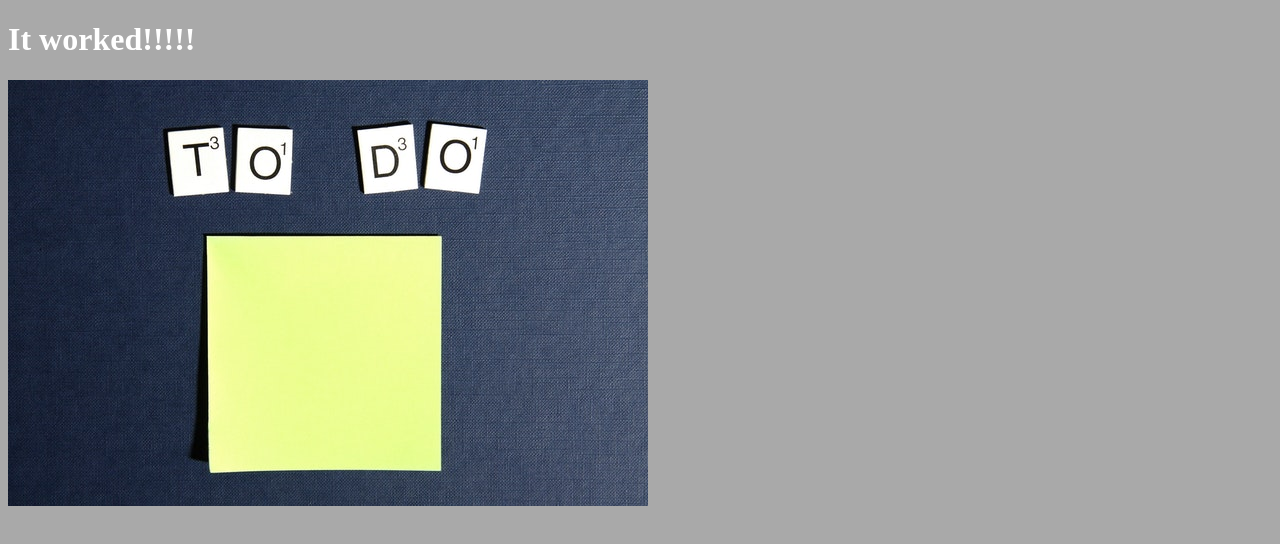
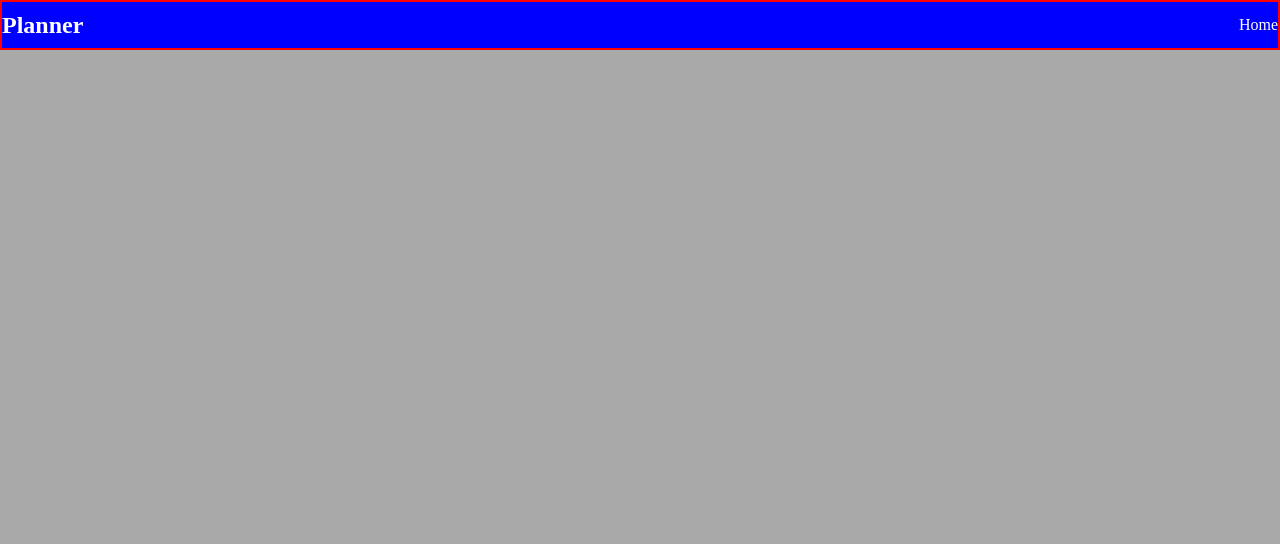
Before and after one commit to artsycoder533/Planner, a website built with webpack: page dist/index.html in a window 1280 px wide. Built offline with nearby package versions, Linux system fonts and the light colour scheme.

Commit message:
added createUI.js
imported createUI into index.js

```diff
--- a/src/index.js
+++ b/src/index.js
@@ -1,16 +1,8 @@
 import "./styles/style.scss";
 import Pic from "./assets/pic.jpg";
+import { renderNavbar } from "./scripts/createUI.js";
 
-function component() {
-    const element = document.createElement("div");
-    const myImage = new Image();
-    myImage.src = Pic;
-    const heading = document.createElement("h1");
-    heading.classList.add("heading");
-    heading.textContent = "It worked!!!!!";
-    element.appendChild(heading);
-    element.appendChild(myImage);
-    return element;
-}
 
-document.body.appendChild(component());
+//window.addEventListener("DOMContentLoaded", renderNavbar());
+
+document.body.appendChild(renderNavbar());
--- /dev/null
+++ b/src/scripts/createUI.js
@@ -0,0 +1,42 @@
+function renderNavbar() {
+	const header = createElement("header");
+	const nav = createElementWithClass("nav", "nav");
+	const navHeader = createElementWithClass("div", "nav__header");
+	const navText = createTextElement("h1", "nav__text", "Planner");
+	const navLinks = createElementWithClass("ul", "nav__links");
+	const li = createElement("li");
+	const navLink = createLink("a", "nav__link", "index.html", "Home");
+	navHeader.appendChild(navText);
+	nav.appendChild(navHeader);
+	navLinks.appendChild(li);
+	li.appendChild(navLink);
+	nav.appendChild(navLinks);
+	header.appendChild(nav);
+	return header;
+}
+
+function createLink(type, classList, src, text) {
+	const element = document.createElement("a");
+	element.classList.add(classList);
+	element.src = src;
+	element.textContent = `${text}`;
+	return element;
+}
+function createElement(type) {
+	const element = document.createElement(type);
+	return element;
+}
+function createElementWithClass(type, classList) {
+	const element = document.createElement(type);
+	element.classList.add(classList);
+	return element;
+}
+
+function createTextElement(type, classList, text) {
+	const element = document.createElement(type);
+	element.classList.add(classList);
+	element.textContent = `${text}`;
+	return element;
+}
+
+export { renderNavbar };
--- a/src/styles/style.scss
+++ b/src/styles/style.scss
@@ -1,12 +1,38 @@
 $background-color: darkgray;
 
+* {
+    padding: 0;
+    margin: 0;
+    box-sizing: border-box;
+}
+
 body {
+    height: 100vh;
     background-color: $background-color;
     color: white;
 }
 
-.header {
-    color: yellow;
-    text-transform: uppercase;
-    text-decoration: line-through;
+.nav {
+    display: flex;
+    align-items: center;
+    justify-content: space-between;
+    border: 2px solid red;
+    background: blue;
+    height: 50px;
+
+    .nav__header {
+        color: white;
+    }
+
+    .nav__links {
+        display: flex;
+        list-style-type: none;
+
+        .nav__link{
+            display: block;
+            margin-left: 1rem;
+            text-decoration: none;
+            color: white;
+        }
+    }
 }
```
Also changed, not shown: README.md, dist/bundle.js, dist/index.html, dist/main.css.
